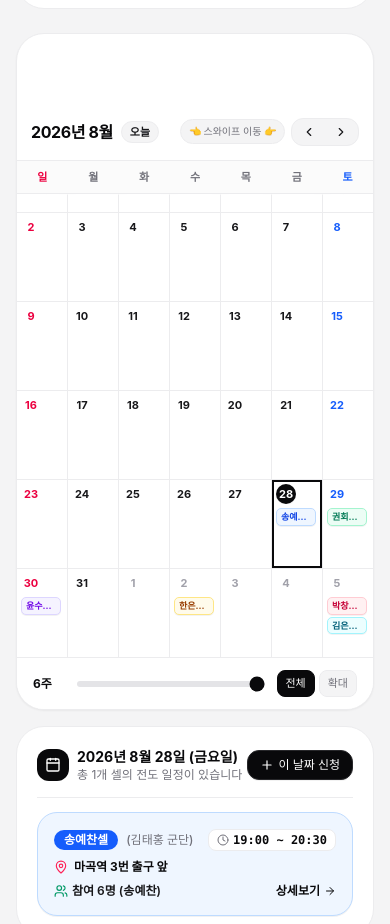
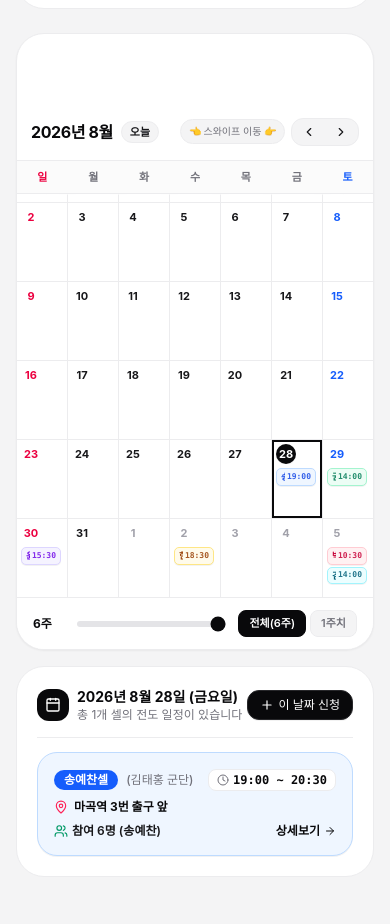
Before and after one commit to syc5032-code/newsound-evangelism, a React (Vite) app: page / in a window 390 px wide. Shown: the part 1392-2316 px from the top of the page. Built offline with nearby package versions, Linux system fonts and the light colour scheme; a web font is replaced by a local one.

Commit message:
feat: implement 1 to 6 week view range slider to filter visible weeks dynamically

```diff
--- a/src/components/MonthCalendar.tsx
+++ b/src/components/MonthCalendar.tsx
@@ -28,26 +28,51 @@ export const MonthCalendar: React.FC<MonthCalendarProps> = ({
   const todayStr = format(new Date(), 'yyyy-MM-dd');
   const [selectedDateStr, setSelectedDateStr] = useState<string>(todayStr);
 
-  // 🎚️ Week Interval / Height Slider (사진과 같은 주간격 조절 슬라이더)
-  const totalWeeks = Math.ceil(calendarDays.length / 7) || 6;
+  // 🎚️ Chunk calendarDays into 7-day weeks
+  const allWeeks: CalendarDay[][] = React.useMemo(() => {
+    const weeks: CalendarDay[][] = [];
+    for (let i = 0; i < calendarDays.length; i += 7) {
+      weeks.push(calendarDays.slice(i, i + 7));
+    }
+    return weeks;
+  }, [calendarDays]);
+
+  const totalWeeks = allWeeks.length || 6;
   const [visibleWeeks, setVisibleWeeks] = useState<number>(totalWeeks);
+
+  // Determine which weeks to display based on slider and selectedDate
+  const displayedDays = React.useMemo(() => {
+    if (visibleWeeks >= totalWeeks) {
+      return calendarDays;
+    }
+    const selectedWeekIdx = Math.max(
+      0,
+      allWeeks.findIndex((w) => w.some((d) => d.dateString === selectedDateStr))
+    );
+    let startIdx = selectedWeekIdx;
+    if (startIdx + visibleWeeks > totalWeeks) {
+      startIdx = Math.max(0, totalWeeks - visibleWeeks);
+    }
+    const slicedWeeks = allWeeks.slice(startIdx, startIdx + visibleWeeks);
+    return slicedWeeks.flat();
+  }, [allWeeks, visibleWeeks, totalWeeks, selectedDateStr, calendarDays]);
 
   // Dynamic cell minimum height based on visible weeks slider
   const getCellMinHeight = () => {
     switch (visibleWeeks) {
       case 1:
-        return 'min-h-[300px] sm:min-h-[380px]';
+        return 'min-h-[250px] sm:min-h-[320px]';
       case 2:
-        return 'min-h-[220px] sm:min-h-[280px]';
+        return 'min-h-[165px] sm:min-h-[210px]';
       case 3:
-        return 'min-h-[170px] sm:min-h-[220px]';
+        return 'min-h-[125px] sm:min-h-[165px]';
       case 4:
-        return 'min-h-[130px] sm:min-h-[180px]';
+        return 'min-h-[100px] sm:min-h-[140px]';
       case 5:
-        return 'min-h-[105px] sm:min-h-[155px]';
+        return 'min-h-[85px] sm:min-h-[125px]';
       case 6:
       default:
-        return 'min-h-[88px] sm:min-h-[140px]';
+        return 'min-h-[78px] sm:min-h-[115px]';
     }
   };
 
@@ -119,6 +144,11 @@ export const MonthCalendar: React.FC<MonthCalendarProps> = ({
               <h2 className="text-base sm:text-2xl font-bold text-[#09090b] tracking-tight">
                 {format(currentDate, 'yyyy년 M월')}
               </h2>
+              {visibleWeeks < totalWeeks && (
+                <span className="text-[11px] font-bold px-2 py-0.5 rounded-[10000px] bg-[#09090b] text-[#ffffff]">
+                  {visibleWeeks}주 보기
+                </span>
+              )}
               <button
                 type="button"
                 onClick={() => {
@@ -184,9 +214,9 @@ export const MonthCalendar: React.FC<MonthCalendarProps> = ({
 
         </div>
 
-        {/* Calendar Days Grid */}
-        <div className="grid grid-cols-7 auto-rows-fr bg-[#ececee] gap-px">
-          {calendarDays.map((day) => {
+        {/* Calendar Days Grid (1주 ~ 6주 동적 렌더링) */}
+        <div className="grid grid-cols-7 auto-rows-fr bg-[#ececee] gap-px transition-all">
+          {displayedDays.map((day) => {
             const isSun = day.isSunday;
             const isSat = day.isSaturday;
             const isSelected = day.dateString === selectedDateStr;
@@ -250,7 +280,7 @@ export const MonthCalendar: React.FC<MonthCalendarProps> = ({
                 </div>
 
                 {/* --- Multiple Event Badges (하루에 여러 개 일정이 줄줄이 잘 보이도록 렌더링) --- */}
-                <div className="flex-1 flex flex-col gap-0.5 sm:gap-1 mt-0.5 overflow-y-auto max-h-[140px] pr-0.5">
+                <div className="flex-1 flex flex-col gap-0.5 sm:gap-1 mt-0.5 overflow-y-auto max-h-[160px] pr-0.5">
                   {day.events.map((schedule) => {
                     const colorTheme = CELL_COLORS[schedule.themeColor] || CELL_COLORS.blue;
                     return (
@@ -260,13 +290,21 @@ export const MonthCalendar: React.FC<MonthCalendarProps> = ({
                           e.stopPropagation();
                           onSelectSchedule(schedule);
                         }}
-                        className={`px-1 py-0.5 sm:px-1.5 sm:py-1 rounded-[5px] sm:rounded-[7px] border text-[9px] sm:text-[11px] font-bold leading-tight truncate flex items-center justify-between gap-0.5 cursor-pointer transition-all hover:scale-[1.01] active:scale-95 shadow-2xs ${colorTheme.bg} ${colorTheme.border} ${colorTheme.text}`}
+                        className={`px-1 py-0.5 sm:px-1.5 sm:py-1 rounded-[5px] sm:rounded-[7px] border text-[9px] sm:text-[11px] font-bold leading-tight truncate flex flex-col justify-center cursor-pointer transition-all hover:scale-[1.01] active:scale-95 shadow-2xs ${colorTheme.bg} ${colorTheme.border} ${colorTheme.text}`}
                         title={`${schedule.cellName} | ${schedule.startTime}~${schedule.endTime} | ${schedule.location} (${schedule.participantCount}명)`}
                       >
-                        <span className="truncate">{schedule.cellName}</span>
-                        <span className="text-[8px] sm:text-[9px] font-mono opacity-85 shrink-0 hidden xs:inline sm:inline">
-                          {schedule.startTime}
-                        </span>
+                        <div className="flex items-center justify-between gap-0.5 truncate">
+                          <span className="truncate">{schedule.cellName}</span>
+                          <span className="text-[8px] sm:text-[9px] font-mono opacity-85 shrink-0">
+                            {schedule.startTime}
+                          </span>
+                        </div>
+                        {visibleWeeks <= 3 && (
+                          <div className="text-[8px] sm:text-[9px] opacity-90 truncate mt-0.5 flex items-center justify-between">
+                            <span className="truncate max-w-[65px] sm:max-w-[85px]">{schedule.location}</span>
+                            <span className="shrink-0 font-semibold">{schedule.participantCount}명</span>
+                          </div>
+                        )}
                       </div>
                     );
                   })}
@@ -277,7 +315,7 @@ export const MonthCalendar: React.FC<MonthCalendarProps> = ({
           })}
         </div>
 
-        {/* 🎚️ Bottom Week View Interval Slider (사진 UI 반영: 6주 ~ 1주 슬라이더 바) */}
+        {/* 🎚️ Bottom Week View Interval Slider (1주 ~ 6주치 슬라이더 바) */}
         <div className="px-4 py-3 sm:px-6 sm:py-3.5 bg-[#ffffff] border-t border-[#ececee] flex items-center justify-between gap-3">
           <div className="flex items-center gap-2 shrink-0">
             <span className="text-xs sm:text-sm font-bold text-[#09090b] w-8 sm:w-10">
@@ -301,24 +339,24 @@ export const MonthCalendar: React.FC<MonthCalendarProps> = ({
             <button
               type="button"
               onClick={() => setVisibleWeeks(totalWeeks)}
-              className={`px-2 py-1 text-[11px] font-medium rounded-[8px] border transition-colors cursor-pointer ${
+              className={`px-2.5 py-1 text-[11px] font-semibold rounded-[8px] border transition-colors cursor-pointer ${
                 visibleWeeks === totalWeeks
                   ? 'bg-[#09090b] text-[#ffffff] border-[#09090b]'
                   : 'bg-[#f4f4f5] text-[#71717a] border-[#ececee] hover:text-[#09090b]'
               }`}
             >
-              전체
+              전체({totalWeeks}주)
             </button>
             <button
               type="button"
-              onClick={() => setVisibleWeeks(visibleWeeks <= 3 ? totalWeeks : 3)}
-              className={`px-2 py-1 text-[11px] font-medium rounded-[8px] border transition-colors cursor-pointer ${
-                visibleWeeks < totalWeeks
+              onClick={() => setVisibleWeeks(visibleWeeks === 1 ? totalWeeks : 1)}
+              className={`px-2.5 py-1 text-[11px] font-semibold rounded-[8px] border transition-colors cursor-pointer ${
+                visibleWeeks === 1
                   ? 'bg-[#09090b] text-[#ffffff] border-[#09090b]'
                   : 'bg-[#f4f4f5] text-[#71717a] border-[#ececee] hover:text-[#09090b]'
               }`}
             >
-              {visibleWeeks <= 3 ? '기본' : '확대'}
+              1주치
             </button>
           </div>
         </div>
```
